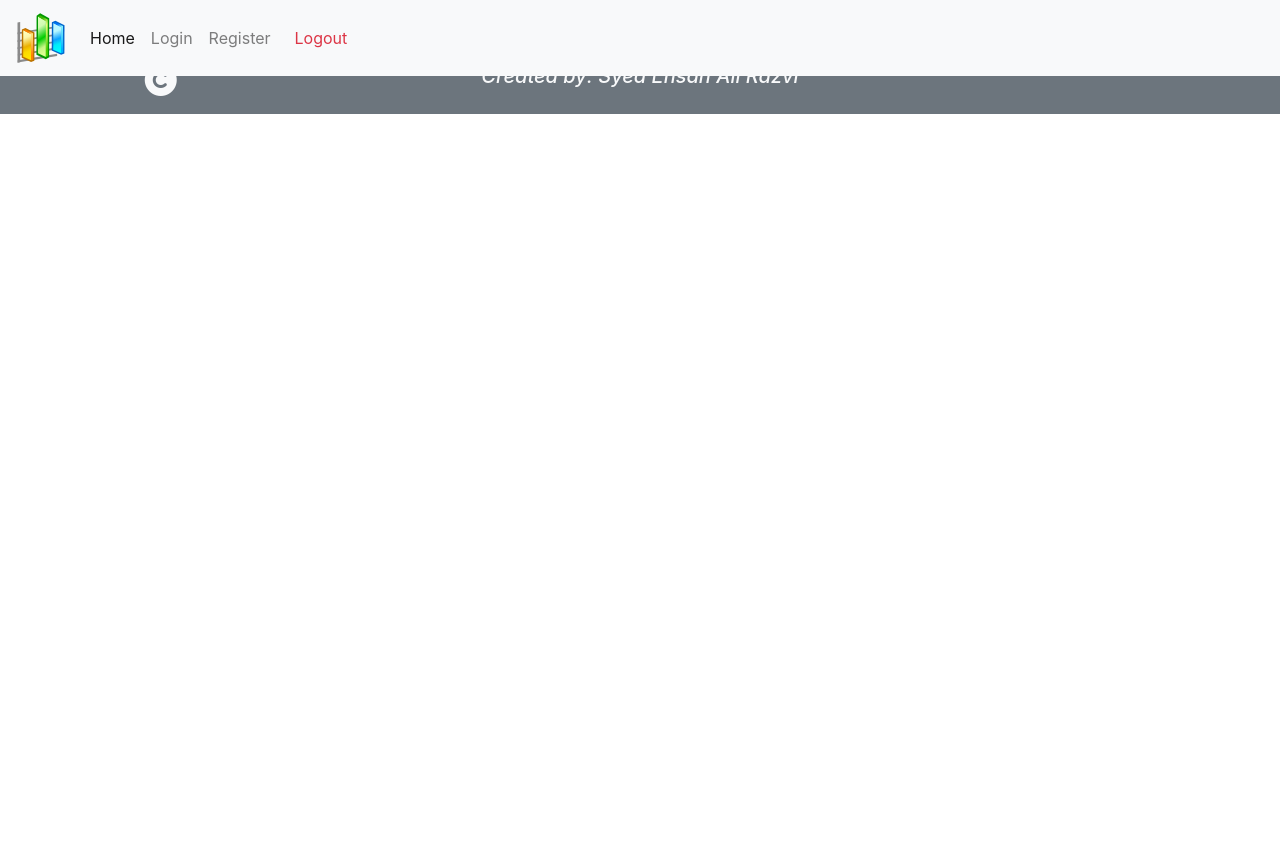
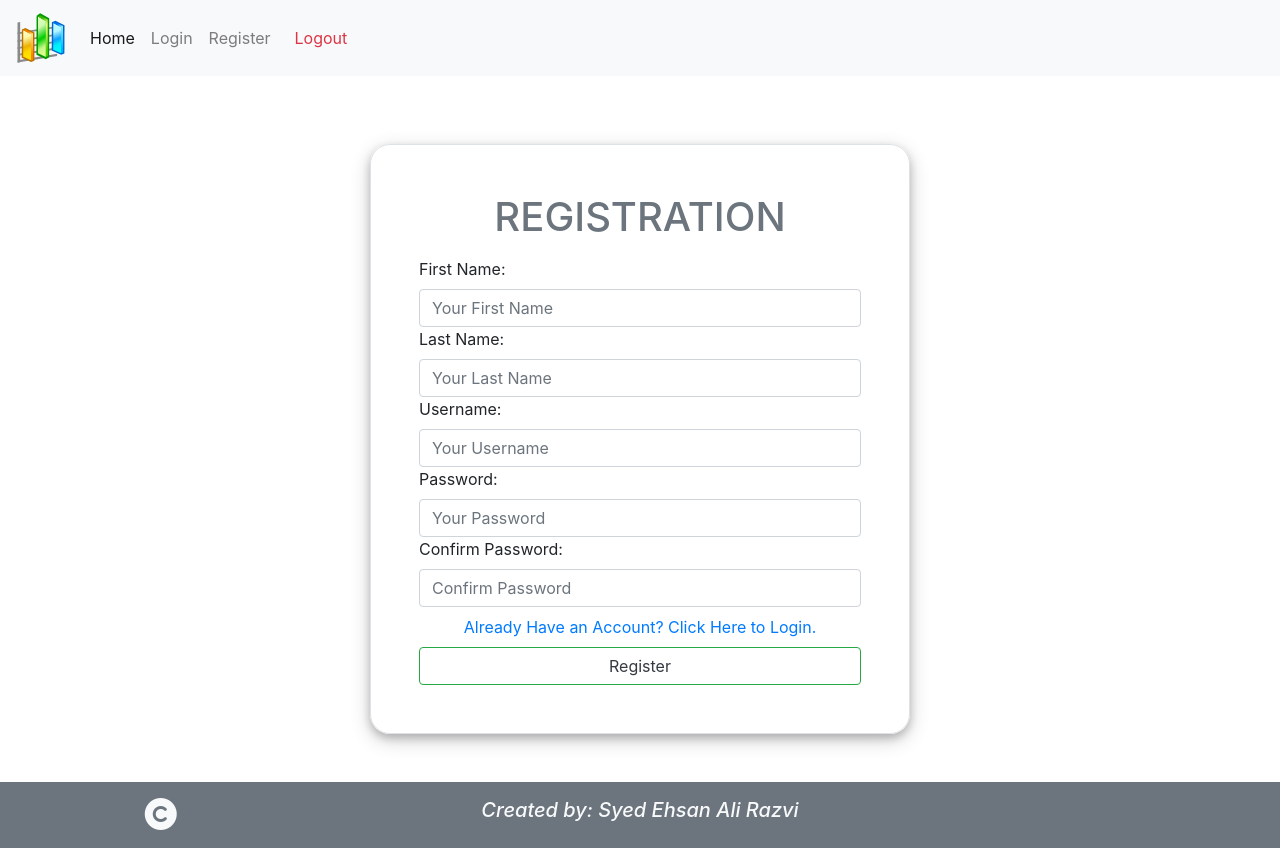
Before and after one commit to razvi786/Project, an Angular app: page / in a window 1280 px wide. Before the commit the page ends 800 px from the top, so only its background shows below. Built offline with nearby package versions, Linux system fonts and the light colour scheme.

Commit message:
Day 21 Project

```diff
--- a/src/app/app.component.html
+++ b/src/app/app.component.html
@@ -22,7 +22,11 @@
   </nav>
 </header>
 
-<footer class="footer bg-secondary p-3 container-fluid">
+<main>
+    <app-register-form></app-register-form>
+</main>
+
+<footer class="page-footer bg-secondary p-3 container-fluid">
   <div class="row">
       <div class="col-3 text-center">
           <i class="fas fa-copyright fa-2x text-light mx-2"></i>
--- a/src/app/app.module.ts
+++ b/src/app/app.module.ts
@@ -3,10 +3,14 @@ import { NgModule } from '@angular/core';
 
 import { AppRoutingModule } from './app-routing.module';
 import { AppComponent } from './app.component';
+import { LoginFormComponent } from './login-form/login-form.component';
+import { RegisterFormComponent } from './register-form/register-form.component';
 
 @NgModule({
   declarations: [
-    AppComponent
+    AppComponent,
+    LoginFormComponent,
+    RegisterFormComponent
   ],
   imports: [
     BrowserModule,
--- /dev/null
+++ b/src/app/login-form/login-form.component.html
@@ -0,0 +1,21 @@
+<div id="body" class="container mt-5">
+  <div class="row">
+      <div class="col-3"></div>
+      <div class="col-6">
+        <form action="" class="form-group border p-5 border-curved mt-5">
+          <p class="h1 text-muted text-uppercase text-center mb-3">Login</p>
+
+
+          <label for="username">Username:</label>
+          <input type="text" class="form-control" placeholder="Your Username">
+
+          <label for="password">Password:</label>
+          <input type="password" class="form-control" placeholder="Your Password">
+
+          <p class="text-center my-2 w-100"><a href="reset.html">Forget Password? Click Here to Reset.</a></p>
+          <p class="text-center w-100 my-2"><a href="register.html">Don't Have an Account? Click Here to Create.</a></p>
+          <button class="btn btn-outline-success text-dark text-center form-control">Login</button>
+        </form>
+      </div>
+  </div>
+</div>
--- /dev/null
+++ b/src/app/login-form/login-form.component.ts
@@ -0,0 +1,17 @@
+import { Component, OnInit } from '@angular/core';
+
+@Component({
+  selector: 'app-login-form',
+  templateUrl: './login-form.component.html',
+  styleUrls: ['./login-form.component.css']
+})
+export class LoginFormComponent implements OnInit {
+
+
+
+  constructor() { }
+
+  ngOnInit() {
+  }
+
+}
--- /dev/null
+++ b/src/app/register-form/register-form.component.html
@@ -0,0 +1,29 @@
+<div id="body" class="container mt-5">
+  <div class="row">
+      <div class="col-3"></div>
+      <div class="col-6">
+        <form action="" class="form-group border p-5 border-curved mt-5 mb-5">
+          <p class="h1 text-muted text-uppercase text-center mb-3">Registration</p>
+
+          <label for="first-name">First Name:</label>
+          <input type="text" class="form-control" placeholder="Your First Name">
+
+          <label for="last-name">Last Name:</label>
+          <input type="text" class="form-control" placeholder="Your Last Name">
+
+          <label for="username">Username:</label>
+          <input type="text" class="form-control" placeholder="Your Username">
+
+          <label for="password">Password:</label>
+          <input type="password" class="form-control" placeholder="Your Password">
+
+          <label for="confirm-password">Confirm Password:</label>
+          <input type="password" class="form-control" placeholder="Confirm Password">
+
+          <p class="text-center w-100 my-2"><a href="login.html">Already Have an Account? Click Here to Login.</a></p>
+
+          <button class="btn btn-outline-success text-dark text-center form-control">Register</button>
+        </form>
+      </div>
+  </div>
+</div>
--- /dev/null
+++ b/src/app/register-form/register-form.component.ts
@@ -0,0 +1,15 @@
+import { Component, OnInit } from '@angular/core';
+
+@Component({
+  selector: 'app-register-form',
+  templateUrl: './register-form.component.html',
+  styleUrls: ['./register-form.component.css']
+})
+export class RegisterFormComponent implements OnInit {
+
+  constructor() { }
+
+  ngOnInit() {
+  }
+
+}
--- a/src/index.html
+++ b/src/index.html
@@ -11,7 +11,9 @@
     <link rel="stylesheet" href="https://cdnjs.cloudflare.com/ajax/libs/font-awesome/4.7.0/css/font-awesome.min.css">
 </head>
 <body class="pt-5">
-  <app-root></app-root>
+  <main class="template-fixed">
+    <app-root></app-root>
+  </main>
   <script src="https://kit.fontawesome.com/b1d2774758.js" crossorigin="anonymous"></script>
     <script src="https://code.jquery.com/jquery-3.3.1.slim.min.js" integrity="sha384-q8i/X+965DzO0rT7abK41JStQIAqVgRVzpbzo5smXKp4YfRvH+8abtTE1Pi6jizo"
     crossorigin="anonymous"></script>
--- a/src/styles.css
+++ b/src/styles.css
@@ -3,8 +3,8 @@
   width: 50px;
   height: 50px;
 }
-body{
-  min-height: 80vh;
+main{
+  min-height: 85vh;
 }
 .border-curved{
   border-radius:20px;
```
Also changed, not shown: src/models/user.ts (added, +9 -0 lines), src/app/login-form/login-form.component.css (added), src/app/register-form/register-form.component.css (added), 2 other files (tests, documents, lock files or other folders).
